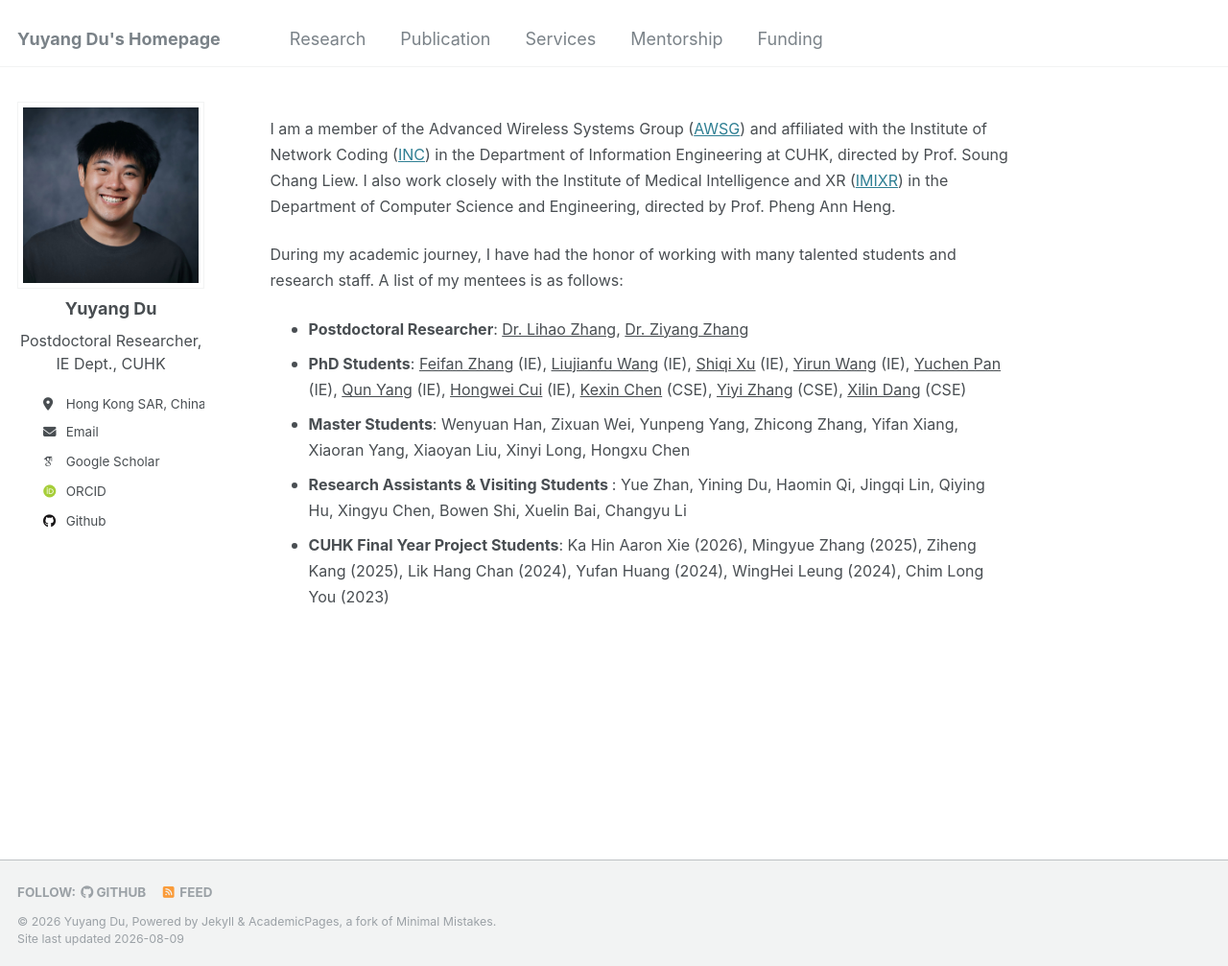
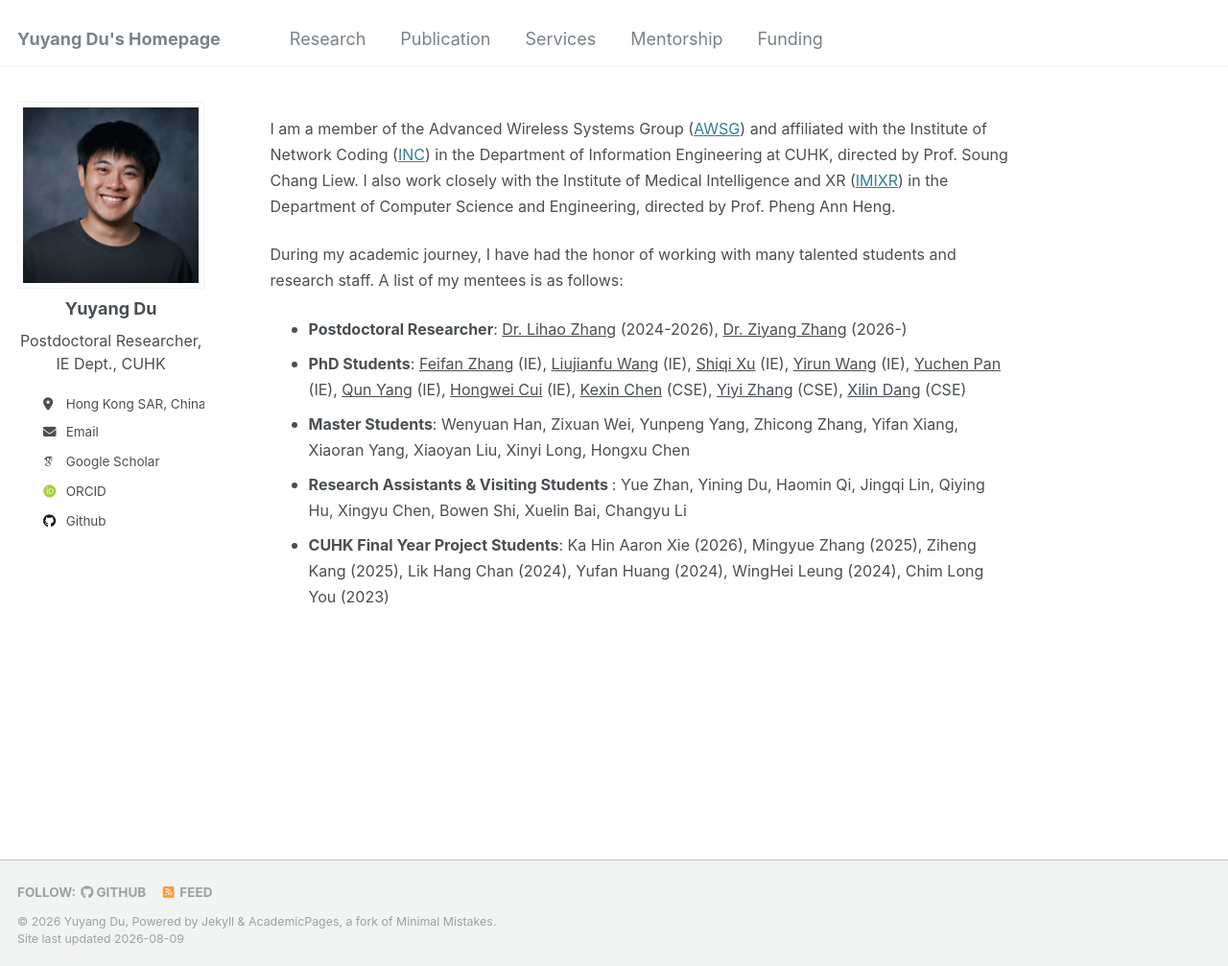
Before and after one commit to yuyangdu01/yuyangdu01.github.io, a Jekyll site: the page built from _pages/mentorship.md, in a window 1280 px wide and 1007 px high. Shown: the whole window at 96% size. Built offline with Jekyll 4.4.1, drawn with Linux system fonts in a browser that asks for light colours; some web fonts are replaced.

Commit message:
Update mentorship.md

```diff
--- a/_pages/mentorship.md
+++ b/_pages/mentorship.md
@@ -20,7 +20,7 @@ redirect_from:
 
 <div class="mentorship" markdown="1">
 
-* <font size=3> <b>Postdoctoral Researcher</b>: <a href="https://scholar.google.com/citations?user=shIE5pIAAAAJ">Dr. Lihao Zhang</a>, <a href="https://ziyangzhang96.github.io/">Dr. Ziyang Zhang</a></font>
+* <font size=3> <b>Postdoctoral Researcher</b>: <a href="https://scholar.google.com/citations?user=shIE5pIAAAAJ">Dr. Lihao Zhang</a> (2024-2026), <a href="https://ziyangzhang96.github.io/">Dr. Ziyang Zhang</a> (2026-)</font>
 * <font size=3> <b>PhD Students</b>: <a href="https://scholar.google.com/citations?user=pUIWEZAAAAAJ">Feifan Zhang</a> (IE), <a href="https://scholar.google.com/citations?user=zHMaH24AAAAJ">Liujianfu Wang</a> (IE), <a href="https://scholar.google.com/citations?user=-PdrGCIAAAAJ">Shiqi Xu</a> (IE), <a href="https://ieeexplore.ieee.org/author/37089175010">Yirun Wang</a> (IE), <a href="https://orcid.org/0009-0003-3126-5669">Yuchen Pan</a> (IE), <a href="https://ieeexplore.ieee.org/author/609812215859907">Qun Yang</a> (IE), <a href="https://scholar.google.com/citations?user=o8vGH6kAAAAJ">Hongwei Cui</a> (IE), <a href="https://scholar.google.com/citations?user=wHMRoIUAAAAJ">Kexin Chen</a> (CSE), <a href="https://orcid.org/0009-0000-6491-8513">Yiyi Zhang</a> (CSE), <a href="https://scholar.google.com/citations?user=XSQsbRsAAAAJ">Xilin Dang</a> (CSE)</font>
 * <font size=3> <b>Master Students</b>: Wenyuan Han, Zixuan Wei, Yunpeng Yang, Zhicong Zhang, Yifan Xiang, Xiaoran Yang, Xiaoyan Liu, Xinyi Long, Hongxu Chen</font>
 * <font size=3> <b>Research Assistants & Visiting Students </b>: Yue Zhan, Yining Du, Haomin Qi, Jingqi Lin, Qiying Hu, Xingyu Chen, Bowen Shi, Xuelin Bai, Changyu Li</font>
```
